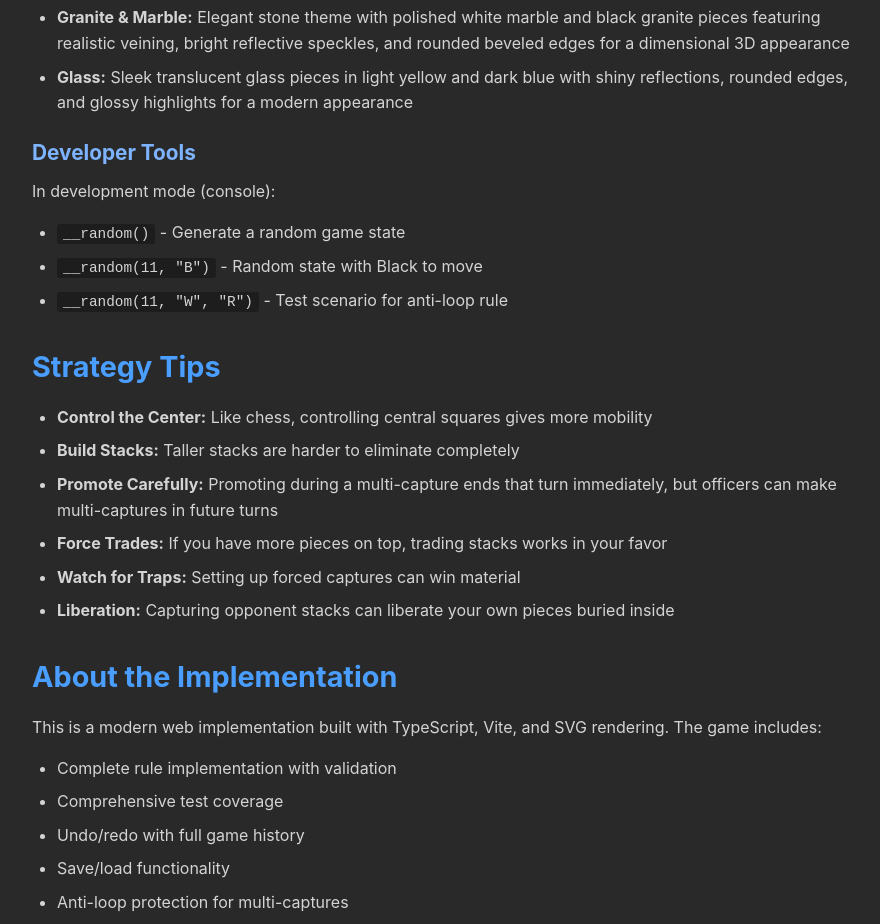
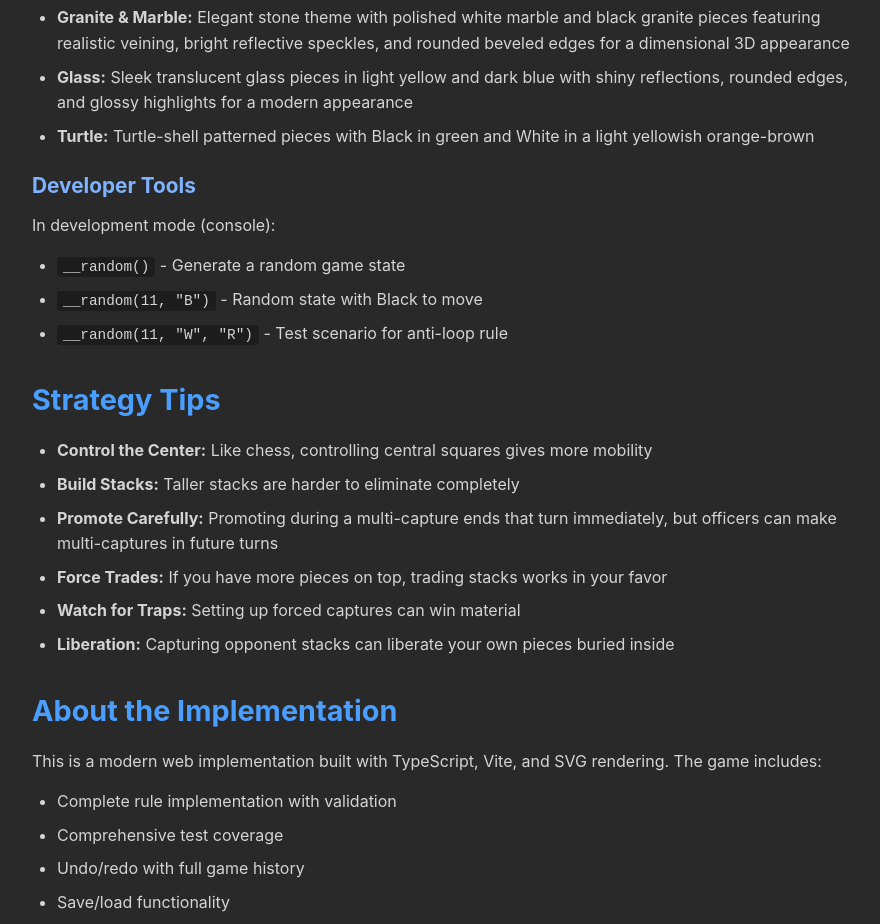
Before and after one commit to edbecnel/Lasca, a website built with Vite: page src/help.html in a window 1280 px wide. Shown: the part 4690-5614 px from the top of the page, without its empty margins (198-1078 px from the left). Built offline with nearby package versions, Linux system fonts and the light colour scheme.

Commit message:
Add Turtle theme

```diff
--- /dev/null
+++ b/src/assets/themes/turtle/theme.css
@@ -0,0 +1,12 @@
+/* Turtle Theme */
+:root{
+  --page-bg: #1b1b1b;
+  --panel-bg: rgba(255,255,255,0.06);
+  --panel-border: rgba(255,255,255,0.10);
+  --panel-text: rgba(255,255,255,0.90);
+  --panel-subtext: rgba(255,255,255,0.70);
+}
+
+/* Board linework: slightly warm charcoal */
+#lascaBoard #connectors{ stroke: #2b2b2b; }
+#lascaBoard #nodes{ stroke: #2b2b2b; }
--- a/src/help.html
+++ b/src/help.html
@@ -451,6 +451,10 @@
           and dark blue with shiny reflections, rounded edges, and glossy
           highlights for a modern appearance
         </li>
+        <li>
+          <strong>Turtle:</strong> Turtle-shell patterned pieces with Black in
+          green and White in a light yellowish orange-brown
+        </li>
       </ul>
 
       <h3>Developer Tools</h3>
```
Also changed, not shown: src/theme/themes.ts (+7 -0 lines), src/assets/themes/turtle/board_defs.svg (added), src/assets/themes/turtle/pieces_defs.svg (added).
